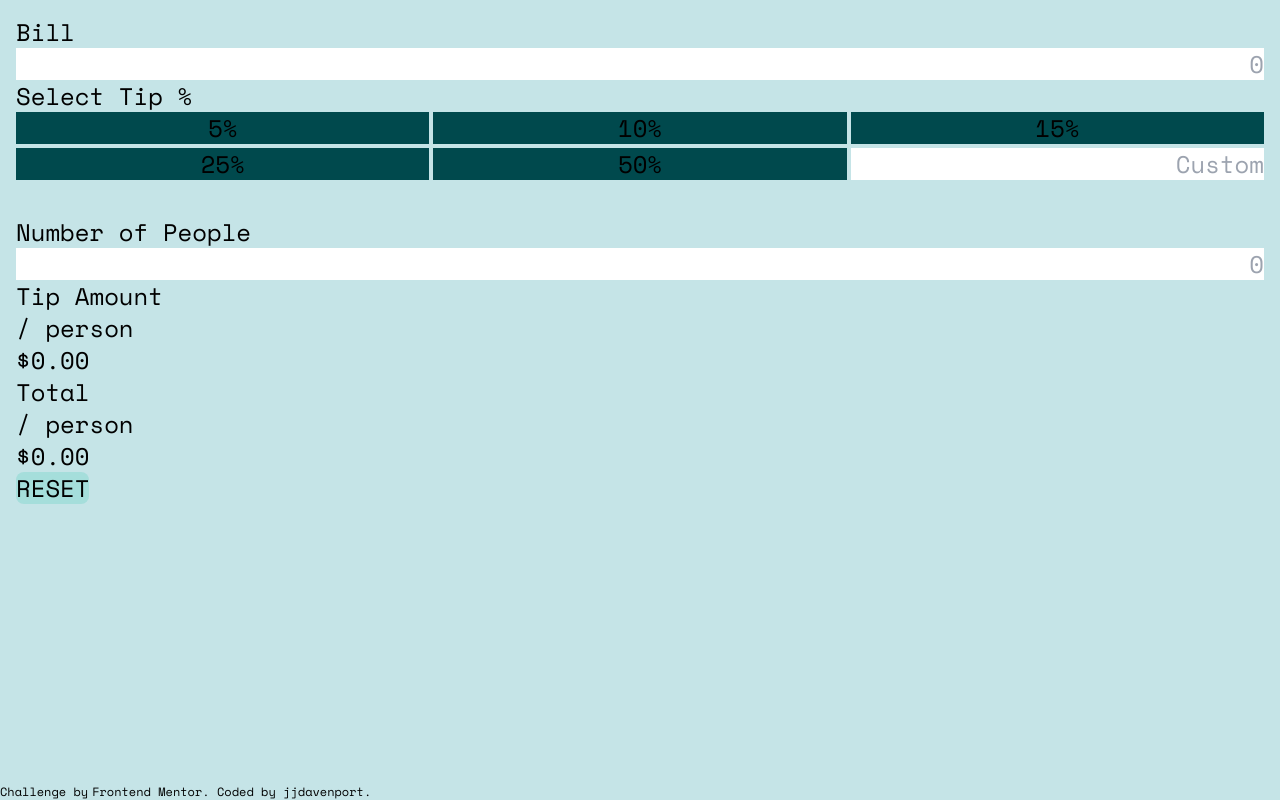
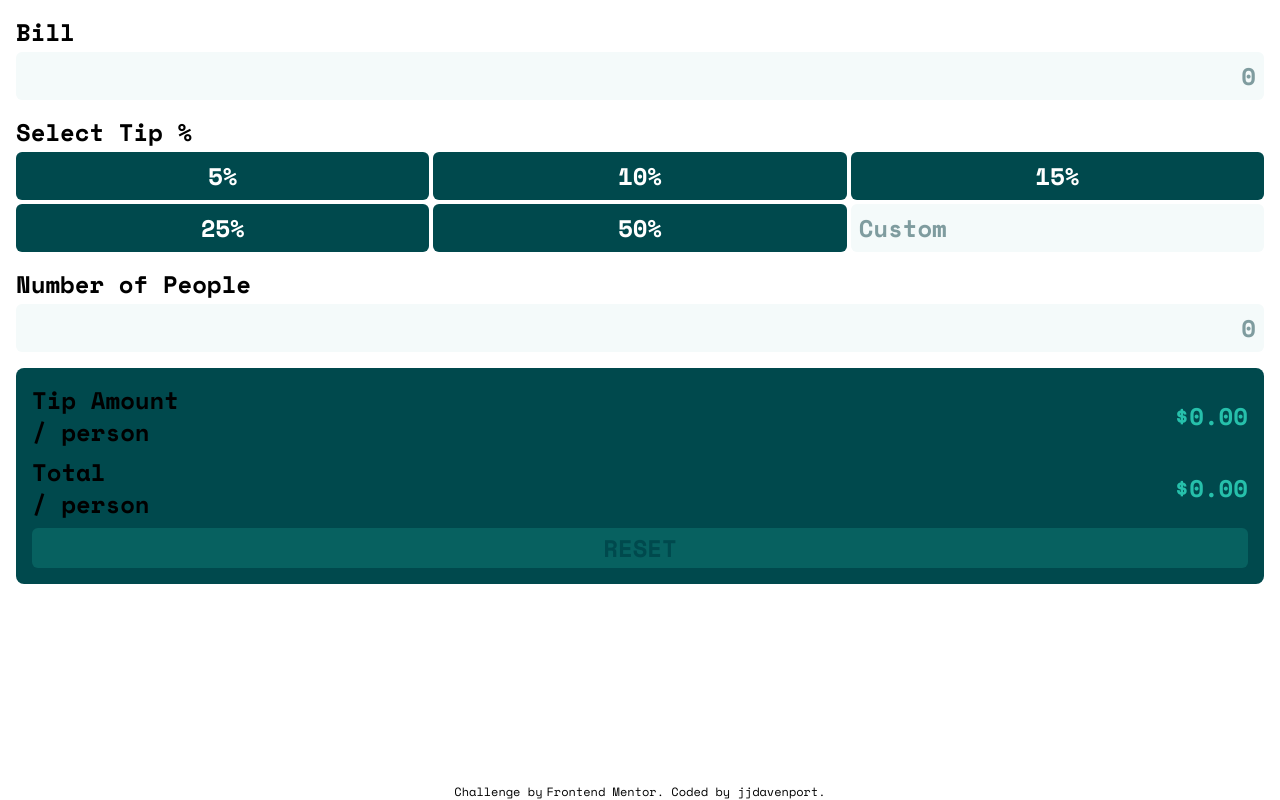
Before and after one commit to jjdavenport/tip-calculator-app-main, a React (Vite) app: page / in a window 1280 px wide. Built offline with nearby package versions, Linux system fonts and the light colour scheme.

Commit message:
fix: button hover

```diff
--- a/src/App.jsx
+++ b/src/App.jsx
@@ -56,7 +56,7 @@ function App() {
   return (
     <>
       <div className="bg-lightGrayishCyan font-custom flex h-full min-h-screen flex-col justify-between">
-        <main className="flex flex-1 flex-col p-4 text-2xl">
+        <main className="flex flex-1 flex-col gap-4 bg-white p-4 text-2xl font-bold">
           <Bill billInput={billInput} setBillInput={setBillInput} />
           <Select
             selectInput={selectInput}
--- a/src/components/bill.jsx
+++ b/src/components/bill.jsx
@@ -5,9 +5,10 @@ const Bill = ({ billInput, setBillInput }) => {
 
   return (
     <>
-      <label className="flex flex-col">
+      <label className="flex flex-col gap-1">
         Bill
         <input
+          className="placeholder:text-grayishCyan focus:outline-strongCyan bg-veryLightGrayishCyan caret-strongCyan cursor-pointer rounded-md p-2 focus:outline focus:outline-2"
           value={billInput}
           onChange={change}
           type="number"
--- a/src/components/footer.jsx
+++ b/src/components/footer.jsx
@@ -1,7 +1,7 @@
 const Footer = () => {
   return (
     <>
-      <footer className="text-xs">
+      <footer className="bg-white text-center text-xs">
         <p className="inline">
           Challenge by
           <a
--- a/src/components/number.jsx
+++ b/src/components/number.jsx
@@ -4,12 +4,13 @@ const Number = ({ numberInput, setNumberInput, error, onBlur }) => {
   };
   return (
     <>
-      <label className="flex flex-col">
+      <label className="flex flex-col gap-1">
         <div className="flex justify-between">
           <span>Number of People</span>
-          {error && <span>{error}</span>}
+          {error && <span className="text-red-500">{error}</span>}
         </div>
         <input
+          className="placeholder:text-grayishCyan focus:outline-strongCyan bg-veryLightGrayishCyan caret-strongCyan cursor-pointer rounded-md p-2 focus:outline focus:outline-2"
           onBlur={onBlur}
           value={numberInput}
           onChange={change}
--- a/src/components/output.jsx
+++ b/src/components/output.jsx
@@ -1,32 +1,30 @@
 const Output = ({ onClick, total, tip, isDisabled }) => {
   return (
     <>
-      <div>
-        <div>
-          <div>
-            <p>
-              Tip Amount
-              <br />
-              <span> / person</span>
-            </p>
-            <p>${tip ? tip() : "0.00"}</p>
+      <section className="bg-veryDarkCyan flex flex-col gap-2 rounded-lg p-4">
+        <div className="flex flex-col gap-2">
+          <div className="flex items-center justify-between">
+            <div className="flex flex-col">
+              <span>Tip Amount</span>
+              <span>/ person</span>
+            </div>
+            <span className="text-strongCyan">${tip ? tip() : "0.00"}</span>
           </div>
-          <div>
-            <p>
-              Total
-              <br />
-              <span> / person</span>
-            </p>
-            <p>${total ? total() : "0.00"}</p>
+          <div className="flex items-center justify-between">
+            <div className="flex flex-col">
+              <span>Total</span>
+              <span>/ person</span>
+            </div>
+            <span className="text-strongCyan">${total ? total() : "0.00"}</span>
           </div>
         </div>
         <button
-          className={`${isDisabled ? "bg-disabledBtn cursor-not-allowed" : "bg-veryDarkCyan cursor-pointer"} rounded-lg uppercase`}
+          className={`${isDisabled ? "bg-disabledBtn cursor-not-allowed" : "bg-strongCyan cursor-pointer"} text-veryDarkCyan w-full rounded-md p-1 uppercase`}
           onClick={onClick}
         >
           Reset
         </button>
-      </div>
+      </section>
     </>
   );
 };
--- a/src/components/select.jsx
+++ b/src/components/select.jsx
@@ -1,3 +1,5 @@
+import { useState } from "react";
+
 const Select = ({
   selectInput,
   setSelectInput,
@@ -5,59 +7,86 @@ const Select = ({
   setCustomInput,
   check,
 }) => {
+  const [hover, setHover] = useState(null);
+
   const change = (e) => {
-    setCustomInput(e.target.value);
+    const value = e.target.value;
+    setCustomInput(value);
     setSelectInput("");
     check();
+    console.log(change);
   };
 
   const click = (val) => {
     setSelectInput(val);
     setCustomInput("");
     check();
+    console.log(click);
   };
+
+  const button = (val) => `
+    ${
+      selectInput === val
+        ? "bg-strongCyan text-veryDarkCyan"
+        : hover === val
+          ? "bg-lightGrayishCyan text-veryDarkCyan"
+          : "bg-veryDarkCyan text-white"
+    }
+    active:bg-strongCyan active:text-veryDarkCyan
+    rounded-md duration-300 ease-in-out
+  `;
 
   return (
     <>
-      <label>
+      <label className="flex flex-col gap-1">
         Select Tip %
-        <div className="grid grid-cols-3 grid-rows-3 gap-1">
+        <div className="grid grid-cols-3 grid-rows-2 gap-1">
           <button
-            className={selectInput === 5 ? "bg-strongCyan" : "bg-veryDarkCyan"}
+            onMouseEnter={() => setHover(5)}
+            onMouseLeave={() => setHover(null)}
+            className={button(5)}
             onClick={() => click(5)}
           >
             5%
           </button>
           <button
-            className={selectInput === 10 ? "bg-strongCyan" : "bg-veryDarkCyan"}
+            onMouseEnter={() => setHover(10)}
+            onMouseLeave={() => setHover(null)}
+            className={button(10)}
             onClick={() => click(10)}
           >
             10%
           </button>
           <button
-            className={selectInput === 15 ? "bg-strongCyan" : "bg-veryDarkCyan"}
+            onMouseEnter={() => setHover(15)}
+            onMouseLeave={() => setHover(null)}
+            className={button(15)}
             onClick={() => click(15)}
           >
             15%
           </button>
           <button
-            className={selectInput === 25 ? "bg-strongCyan" : "bg-veryDarkCyan"}
+            onMouseEnter={() => setHover(25)}
+            onMouseLeave={() => setHover(null)}
+            className={button(25)}
             onClick={() => click(25)}
           >
             25%
           </button>
           <button
-            className={selectInput === 50 ? "bg-strongCyan" : "bg-veryDarkCyan"}
+            onMouseEnter={() => setHover(50)}
+            onMouseLeave={() => setHover(null)}
+            className={button(50)}
             onClick={() => click(50)}
           >
             50%
           </button>
           <input
+            className="bg-veryLightGrayishCyan placeholder:text-grayishCyan focus:outline-strongCyan caret-strongCyan cursor-pointer rounded-md p-2 focus:outline focus:outline-2"
             value={customInput}
             onChange={change}
             type="number"
             placeholder="Custom"
-            dir="rtl"
           />
         </div>
       </label>
--- a/src/index.js
+++ /dev/null
@@ -1,140 +0,0 @@
-const bill = document.getElementById("bill");
-const btn = document.querySelectorAll(".btn");
-let btnOutput = 0;
-let billOutput = 0;
-let customOutput = 0;
-let peopleOutput = 0;
-let totalBillPer = 0;
-let btnClicked = false;
-const custom = document.getElementById("custom");
-const people = document.getElementById("people");
-const tipAmount = document.getElementById("tip-amount");
-const totalPer = document.getElementById("total-per-person");
-const resetBtn = document.getElementById("reset");
-const btnDefault = document.querySelectorAll(`button[value="15"]`);
-
-btn.forEach((button) => {
-  button.addEventListener("click", () => {
-    btnClicked = true;
-    if (btnClicked === true && people.value === "") {
-      error();
-    }
-    btn.forEach((btn) => {
-      btn.classList.remove("btn-active");
-    });
-    custom.value = "";
-    button.classList.add("btn-active");
-    btnOutput = parseFloat(button.value) / 100;
-    totalBtn();
-    tipBtn();
-    resetDefault();
-  });
-});
-
-bill.addEventListener("input", () => {
-  if (people.value === "") {
-    error();
-  }
-  billOutput = parseFloat(bill.value);
-  totalBtn();
-  tipBtn();
-  totalCustom();
-  tipCustom();
-  resetDefault();
-});
-
-custom.addEventListener("input", () => {
-  if (custom.value && people.value === "") {
-    error();
-  }
-  if (custom.value >= 1) {
-    btn.forEach((btn) => {
-      btn.classList.remove("btn-active");
-    });
-  }
-  customOutput = parseFloat(custom.value) / 100;
-  totalBtn();
-  tipBtn();
-  totalCustom();
-  tipCustom();
-  resetDefault();
-});
-
-people.addEventListener("input", () => {
-  if (people.value !== "") {
-    removeError();
-  }
-  peopleOutput = parseFloat(people.value);
-  totalBtn();
-  tipBtn();
-  totalCustom();
-  tipCustom();
-  resetDefault();
-});
-
-function totalBtn() {
-  let tip = billOutput * btnOutput;
-  let totalBill = billOutput + tip;
-  totalBillPer = totalBill / peopleOutput;
-  totalPer.innerText = `$${totalBillPer.toFixed(2)}`;
-}
-
-function totalCustom() {
-  let tip = billOutput * customOutput;
-  totalBill = billOutput + tip;
-  totalBillPer = totalBill / peopleOutput;
-  totalPer.innerText = `$${totalBillPer.toFixed(2)}`;
-}
-
-function tipBtn() {
-  let totalTip = billOutput * btnOutput;
-  let tipCalc = totalTip / peopleOutput;
-  tipAmount.innerText = `$${tipCalc.toFixed(2)}`;
-}
-
-function tipCustom() {
-  let totalTip = billOutput * customOutput;
-  let tipCalc = totalTip / peopleOutput;
-  tipAmount.innerText = `$${tipCalc.toFixed(2)}`;
-}
-
-resetBtn.addEventListener("click", () => {
-  btn.forEach((btn) => {
-    btn.classList.remove("btn-active");
-  });
-  removeError();
-  reset();
-  bill.value = "";
-  custom.value = "";
-  people.value = "";
-  btnOutput = 0;
-  billOutput = 0;
-  customOutput = 0;
-  peopleOutput = 1;
-  totalBillPer = 0;
-  btnClicked = false;
-  totalPer.innerText = "$0.00";
-  tipAmount.innerText = "$0.00";
-});
-
-function error() {
-  const errorMessage = document.getElementById("error-message");
-  errorMessage.innerText = "Can't be zero";
-  errorMessage.classList.add("error-message");
-  people.classList.add("error");
-}
-
-function removeError() {
-  const errorMessage = document.getElementById("error-message");
-  errorMessage.innerText = "";
-  errorMessage.classList.remove("error-message");
-  people.classList.remove("error");
-}
-
-function reset() {
-  resetBtn.classList.add("reset-clicked");
-}
-
-function resetDefault() {
-  resetBtn.classList.remove("reset-clicked");
-}
```
